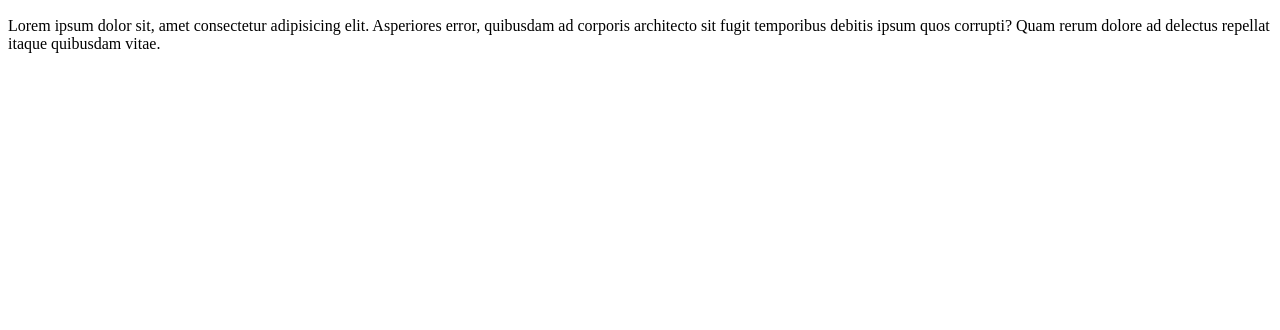
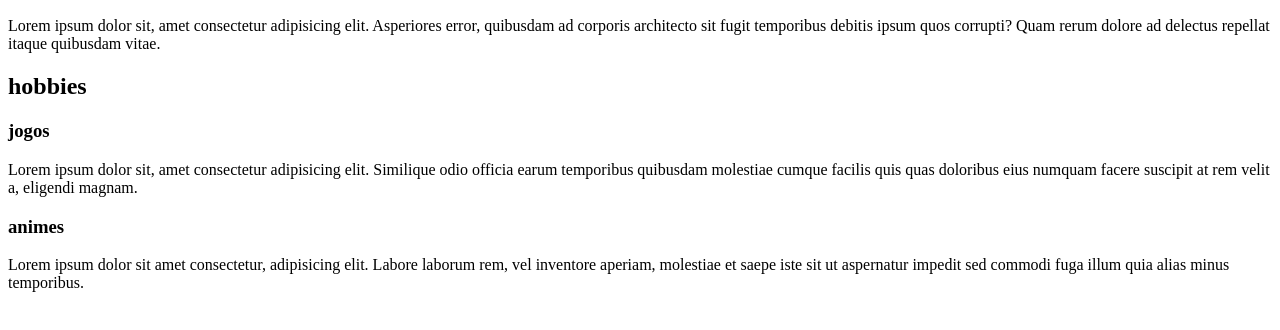
Before and after one commit to ffabricio01/trabalho, a plain HTML site: page index.html in a window 1280 px wide. Shown: the part 96-426 px from the top of the page. Drawn offline with Linux system fonts and the light colour scheme.

Commit message:
adicionando os hobbies

```diff
--- a/index.html
+++ b/index.html
@@ -11,6 +11,11 @@
  <h2>trabalho</h2>
  <p>Lorem ipsum dolor sit, amet consectetur adipisicing elit. Asperiores error, quibusdam ad corporis architecto sit fugit temporibus debitis ipsum quos corrupti? Quam rerum dolore ad delectus repellat itaque quibusdam vitae.</p>
 
+<h2>hobbies</h2>
+<h3>jogos</h3>
+<p>Lorem ipsum dolor sit, amet consectetur adipisicing elit. Similique odio officia earum temporibus quibusdam molestiae cumque facilis quis quas doloribus eius numquam facere suscipit at rem velit a, eligendi magnam.</p>
+<h3>animes</h3>
+<p>Lorem ipsum dolor sit amet consectetur, adipisicing elit. Labore laborum rem, vel inventore aperiam, molestiae et saepe iste sit ut aspernatur impedit sed commodi fuga illum quia alias minus temporibus.</p>
 </main>
 </body>
 </html>
```
